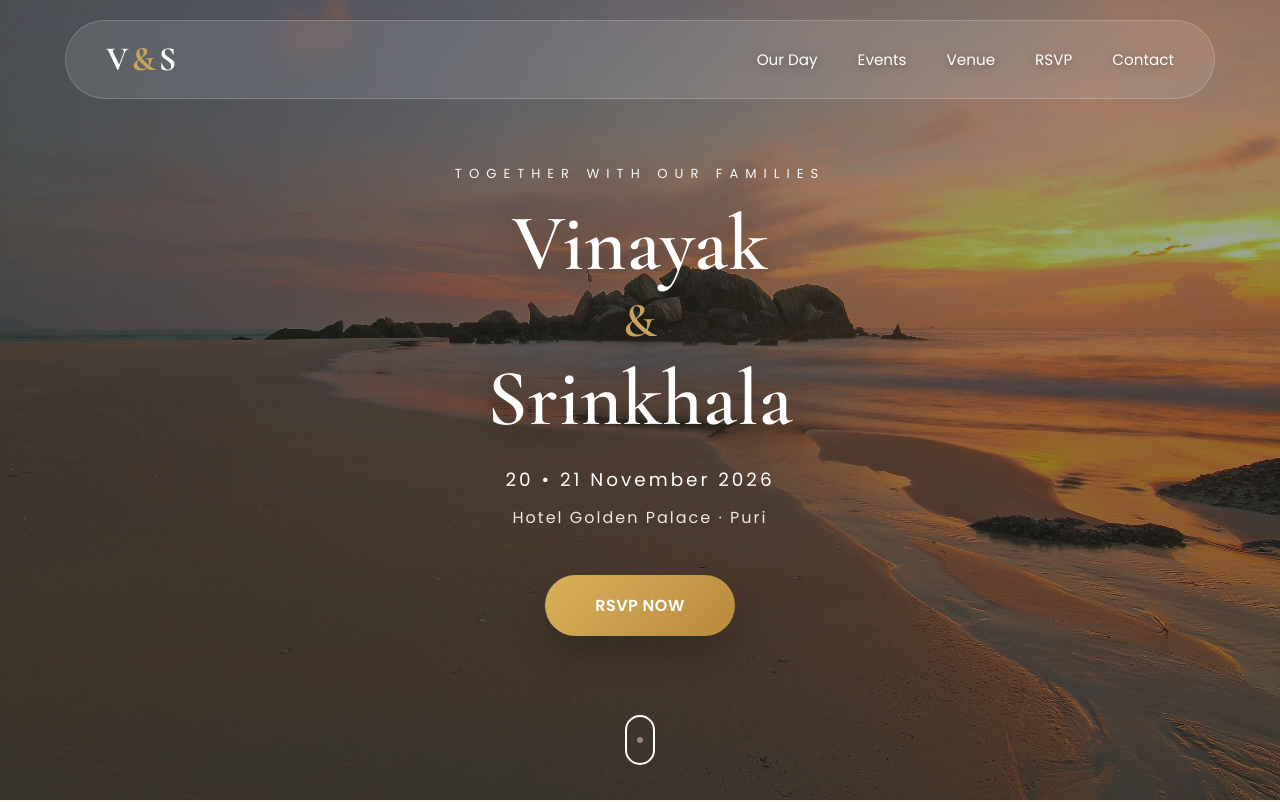
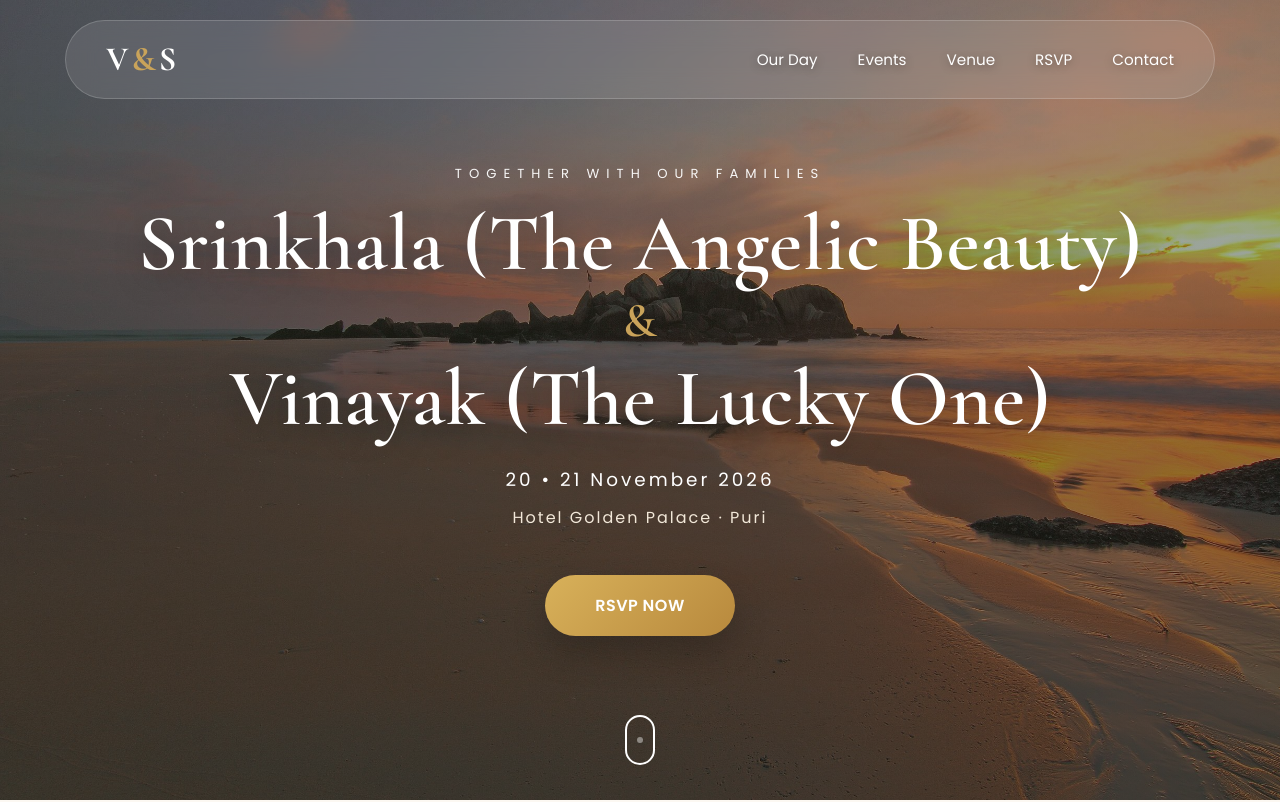
Before and after one commit to vinayak1997/vinayak-srinkhala-wedding, a plain HTML site: page index.html in a window 1280 px wide. Shown: the top 802 px of the page. Drawn offline with nearby package versions, Linux system fonts and the light colour scheme.

Commit message:
Hero Fix

```diff
--- a/index.html
+++ b/index.html
@@ -54,9 +54,9 @@
         </p>
 
         <h1>
-            Vinayak
+            Srinkhala (The Angelic Beauty)
             <span>&</span>
-            Srinkhala
+            Vinayak (The Lucky One)
         </h1>
 
         <p class="date">
```
